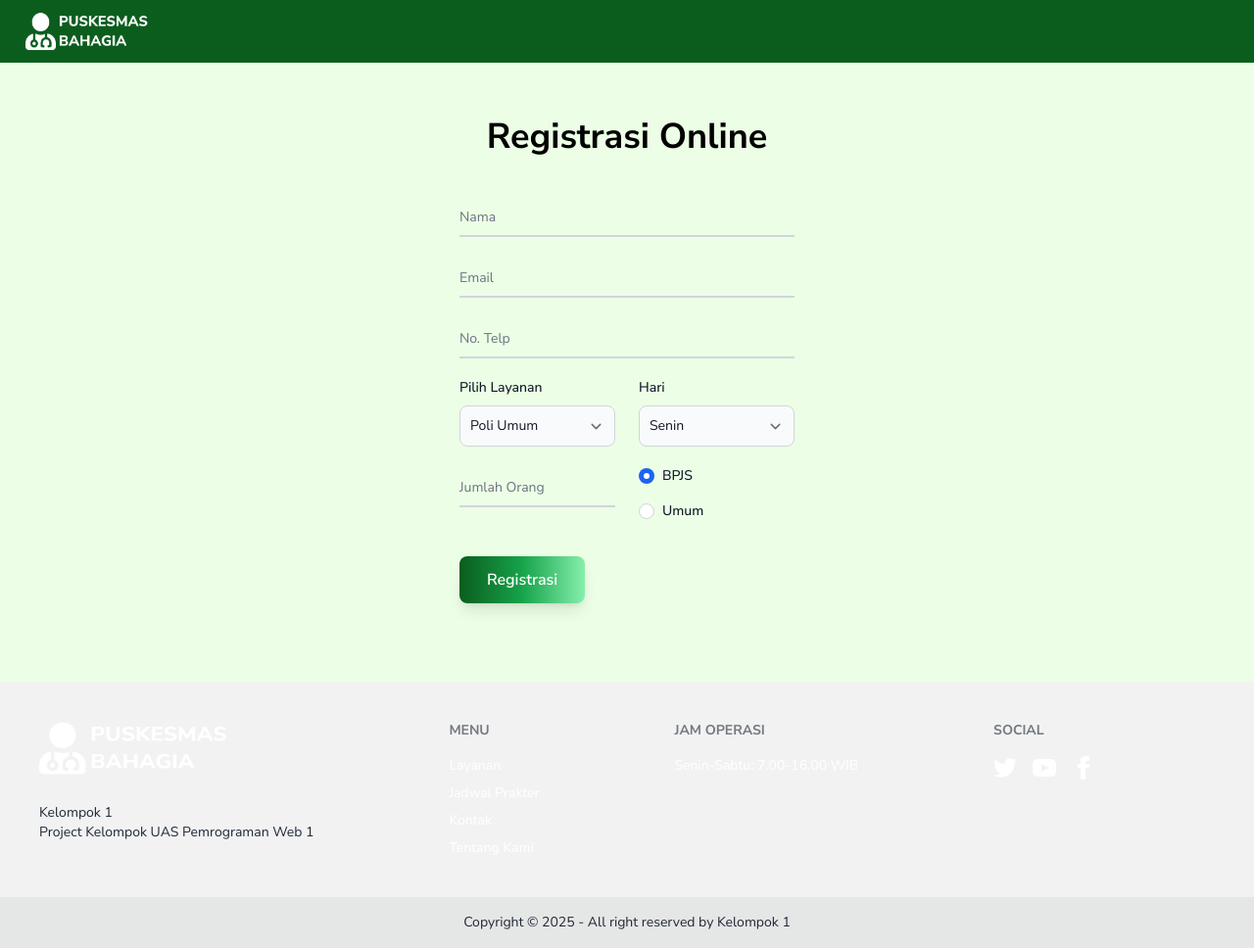
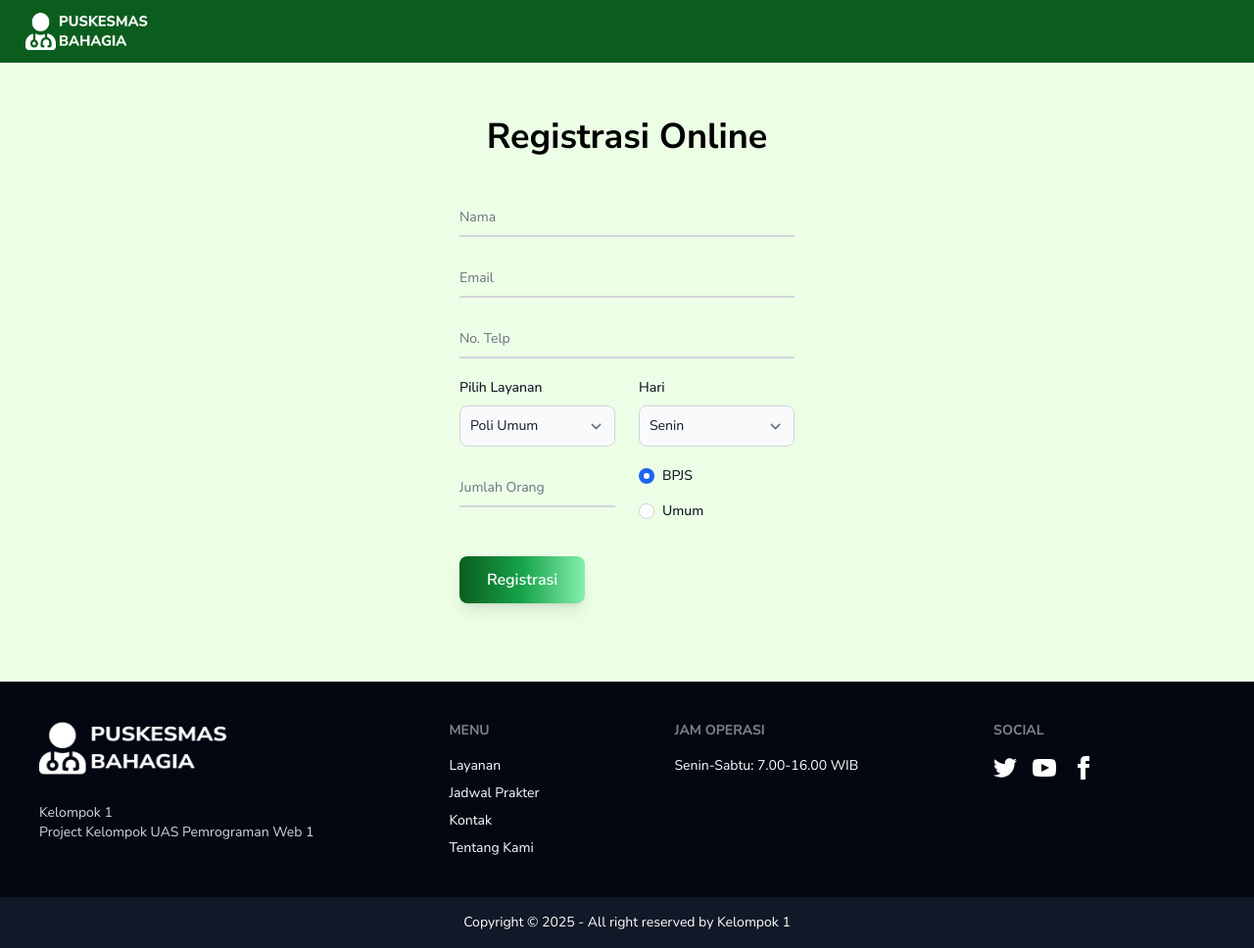
Before and after one commit to Naufal-Alfihusni/puskesmas-bahagia, a website: page pages/registrasi.html in a window 1280 px wide. Shown: the top 968 px of the page at 98% size. Drawn offline with nearby package versions, Linux system fonts and the light colour scheme.

Commit message:
modified:   index.html 	modified:   pages/profile_alfi.html 	modified:   pages/profile_dika.html 	modified:   pages/profile_keyla.html 	modified:   pages/profile_lutfi.html 	modified:   pages/registrasi.html 	modified:   pages/tentang_kami.html 	modified:   src/output.css

```diff
--- a/pages/registrasi.html
+++ b/pages/registrasi.html
@@ -277,10 +277,10 @@
       </section>
     </main>
 
-    <footer class="footer bg-base-200 text-base-content p-10 mt-10">
+    <footer class="footer bg-gray-950 text-base-content p-10 mt-10">
       <aside>
         <img src="../image/logo.png" alt="" class="w-48 h-14" />
-        <p>
+        <p class="text-gray-300">
           <br />
           Kelompok 1
           <br />
@@ -288,20 +288,22 @@
         </p>
       </aside>
       <nav>
-        <h6 class="footer-title">Menu</h6>
+        <h6 class="footer-title text-gray-300">Menu</h6>
         <a class="link link-hover text-white" href="#layanan">Layanan</a>
         <a class="link link-hover text-white" href="#jadwal_praktek"
           >Jadwal Prakter</a
         >
         <a class="link link-hover text-white" href="#kontak">Kontak</a>
-        <a class="link link-hover text-white" href="#">Tentang Kami</a>
+        <a class="link link-hover text-white" href="#tentang_kami"
+          >Tentang Kami</a
+        >
       </nav>
       <nav>
-        <h6 class="footer-title">Jam Operasi</h6>
+        <h6 class="footer-title text-gray-300">Jam Operasi</h6>
         <p class="text-white">Senin-Sabtu: 7.00-16.00 WIB</p>
       </nav>
       <nav>
-        <h6 class="footer-title">Social</h6>
+        <h6 class="footer-title text-gray-300">Social</h6>
         <div class="grid grid-flow-col gap-4 text-white">
           <a>
             <svg
@@ -346,7 +348,7 @@
       </nav>
     </footer>
 
-    <footer class="footer footer-center bg-base-300 text-base-content p-4">
+    <footer class="footer footer-center bg-gray-900 text-white p-4">
       <aside>
         <p>Copyright © 2025 - All right reserved by Kelompok 1</p>
       </aside>
```
Also changed, not shown: index.html (+5 -5 lines), pages/profile_alfi.html (+9 -7 lines), pages/profile_dika.html (+9 -7 lines), pages/profile_keyla.html (+9 -7 lines), pages/profile_lutfi.html (+9 -7 lines), pages/tentang_kami.html (+9 -7 lines), src/output.css.
